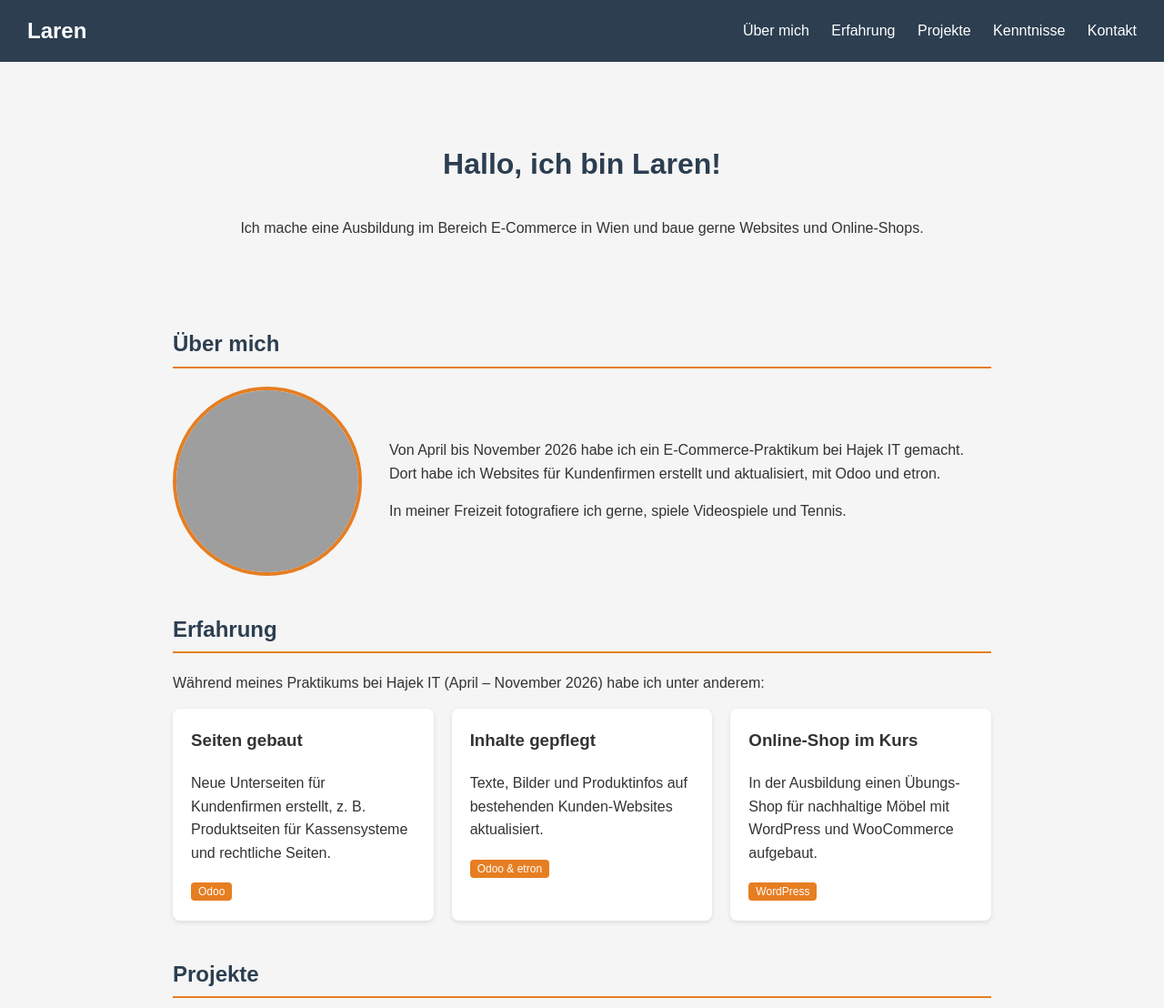
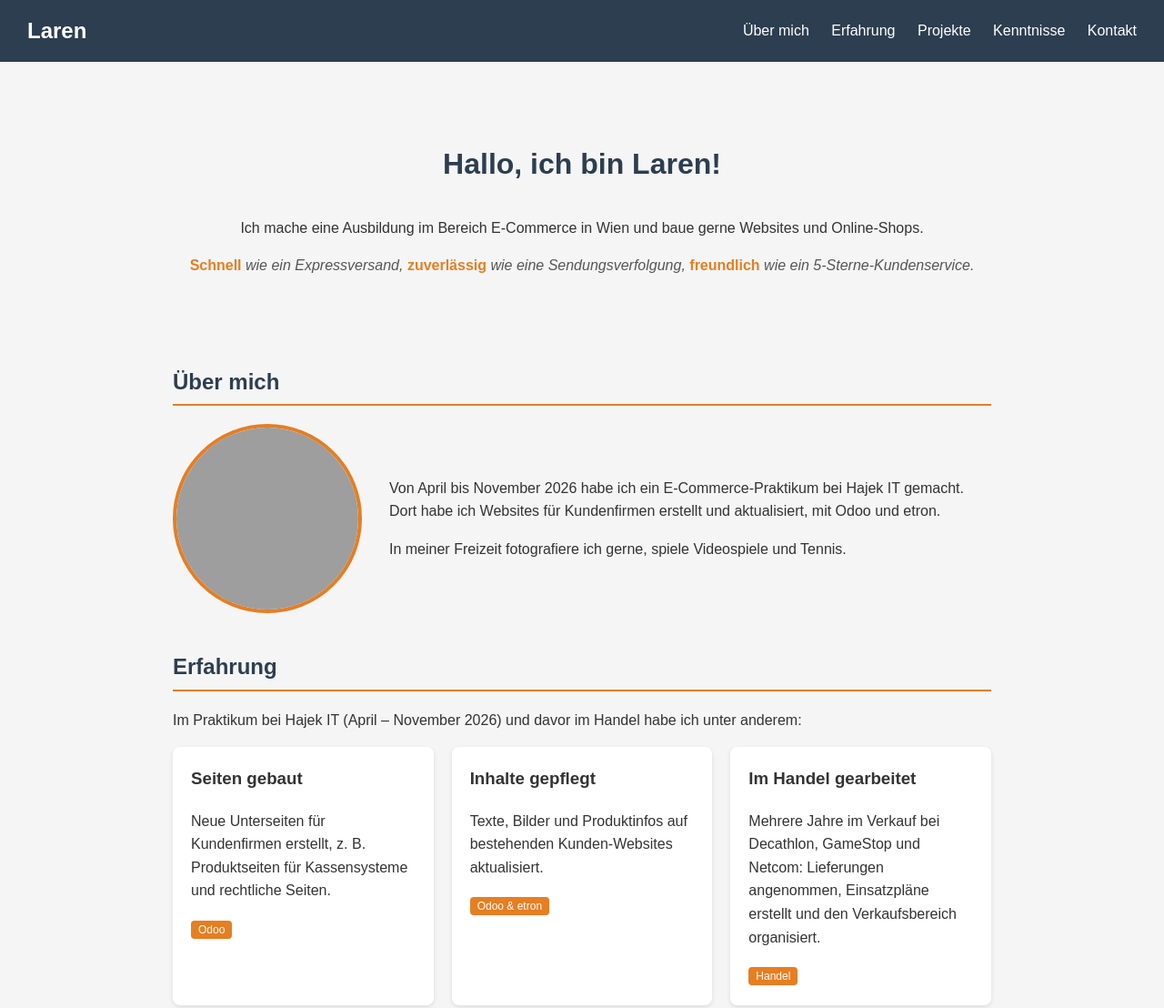
Before and after one commit to Laren-G/laren-g.github.io, a plain HTML site: page index.html in a window 1280 px wide. Shown: the top 1108 px of the page at 91% size. Drawn offline with Linux system fonts and the light colour scheme; grey boxes are pictures that could not be loaded.

Commit message:
Add files via upload

```diff
--- a/index.html
+++ b/index.html
@@ -32,6 +32,12 @@
     <section class="intro">
       <h2>Hallo, ich bin Laren!</h2>
       <p>Ich mache eine Ausbildung im Bereich E-Commerce in Wien und baue gerne Websites und Online-Shops.</p>
+      <!-- Mein Motto (die wichtigen Wörter sind mit <strong> hervorgehoben) -->
+      <p class="motto">
+        <strong>Schnell</strong> wie ein Expressversand,
+        <strong>zuverlässig</strong> wie eine Sendungsverfolgung,
+        <strong>freundlich</strong> wie ein 5-Sterne-Kundenservice.
+      </p>
     </section>
 
     <!-- Über mich -->
@@ -61,7 +67,7 @@
     <!-- Erfahrung: jede Aufgabe ist eine "Karte" (nur Text, keine Links nötig) -->
     <section id="erfahrung">
       <h2>Erfahrung</h2>
-      <p>Während meines Praktikums bei Hajek IT (April – November 2026) habe ich unter anderem:</p>
+      <p>Im Praktikum bei Hajek IT (April – November 2026) und davor im Handel habe ich unter anderem:</p>
 
       <!-- Dieser div hält die Karten zusammen, damit sie nebeneinander stehen -->
       <div class="karten">
@@ -79,9 +85,9 @@
         </div>
 
         <div class="karte">
-          <h3>Online-Shop im Kurs</h3>
-          <p>In der Ausbildung einen Übungs-Shop für nachhaltige Möbel mit WordPress und WooCommerce aufgebaut.</p>
-          <span class="tag">WordPress</span>
+          <h3>Im Handel gearbeitet</h3>
+          <p>Mehrere Jahre im Verkauf bei Decathlon, GameStop und Netcom: Lieferungen angenommen, Einsatzpläne erstellt und den Verkaufsbereich organisiert.</p>
+          <span class="tag">Handel</span>
         </div>
 
       </div>
@@ -133,10 +139,12 @@
       <ul>
         <li>Odoo (Website-Baukasten)</li>
         <li>etron</li>
-        <li>WordPress & WooCommerce</li>
-        <li>HTML & CSS (Grundlagen)</li>
+        <li>WordPress &amp; WooCommerce</li>
+        <li>HTML, CSS &amp; JavaScript</li>
+        <li>Java</li>
+        <li>Photoshop</li>
         <li>ICDL-Zertifikat</li>
-        <!-- TODO: Sprachen und weitere Kenntnisse aus deinem Lebenslauf ergänzen -->
+        <li>Sprachen: Deutsch (Muttersprache), Englisch (sehr gut)</li>
       </ul>
     </section>
 
--- a/style.css
+++ b/style.css
@@ -58,6 +58,16 @@ h2 {
 .intro h2 {
   border-bottom: none;             /* hier keine Linie */
   font-size: 32px;
+}
+
+.motto {
+  font-style: italic;              /* schräge Schrift */
+  color: #555555;                  /* etwas heller als der normale Text */
+}
+
+.motto strong {                    /* die hervorgehobenen Wörter */
+  color: #e67e22;                  /* orange, passend zu den Überschriften */
+  font-style: normal;              /* nicht schräg, damit sie auffallen */
 }
 
 /* ===== ÜBER MICH mit Foto ===== */
```
